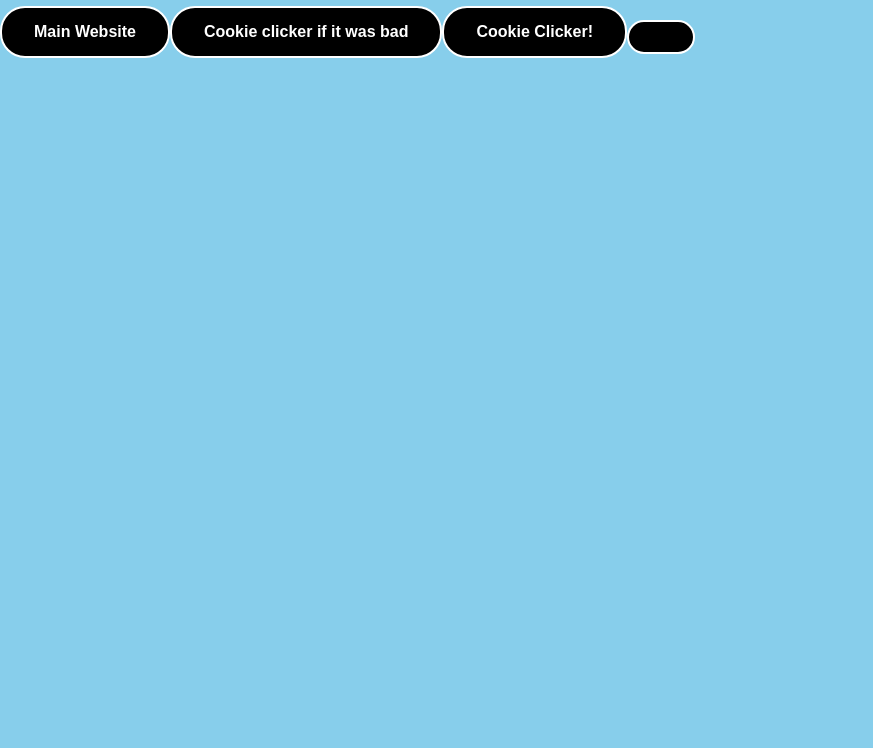
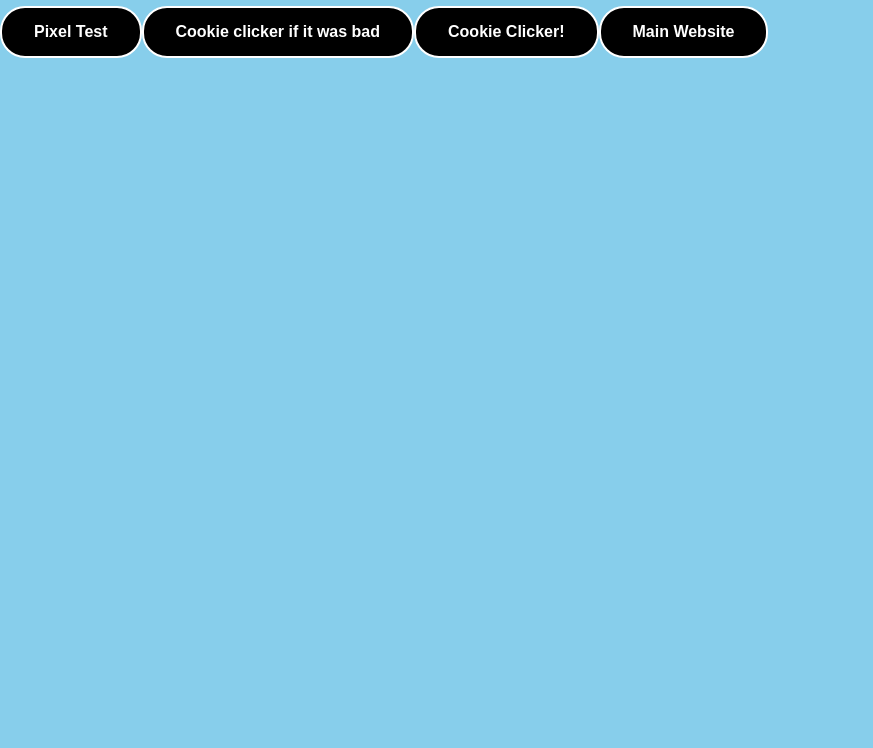
Before and after one commit to ArandomaccountJ/arandomaccountj, a plain HTML site: page index.html in a window 1280 px wide. Shown: the part 52-800 px from the top of the page, without its empty margins (0-873 px from the left). Drawn offline with Linux system fonts and the light colour scheme.

Commit message:
Update index.html

```diff
--- a/index.html
+++ b/index.html
@@ -20,7 +20,7 @@ button3.innerHTML = 'Cookie Clicker!';
 document.body.appendChild(button3);
 
 var button4 = document.createElement('button');
-button1.innerHTML = 'Main Website';
+button4.innerHTML = 'Main Website';
 document.body.appendChild(button4);
 
 homeScreen.style.textAlign = 'center';
```
